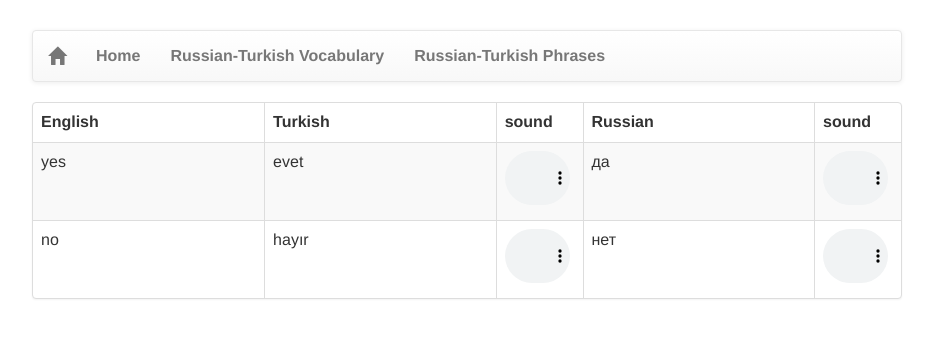
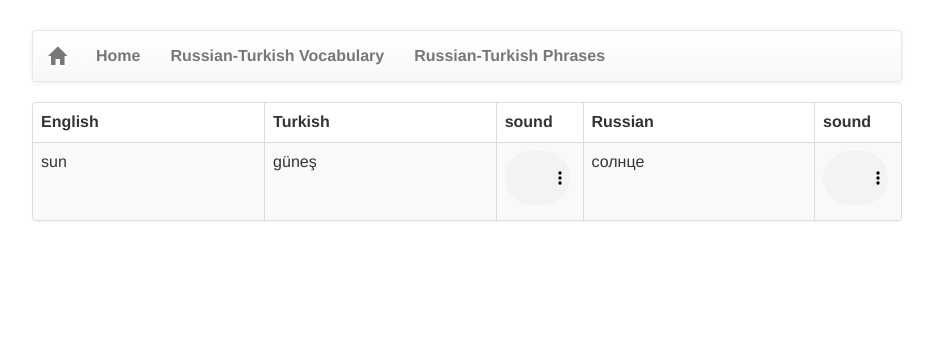
Before and after one commit to study-language/study-language-github.io, a Jekyll site: the page built from pages/russian-turkish-vocabulary.md, in a window 1280 px wide. Shown: the top 338 px of the page, without its empty margins (173-1106 px from the left). Built offline with Jekyll 4.4.1, drawn with Linux system fonts in a browser that asks for light colours; our own code applies the rules of GitHub Pages for plain Markdown files; the repository's description, which GitHub fills in, is left out.

Commit message:
Update russian-turkish-vocabulary.yml

```diff
--- a/_data/russian-turkish-vocabulary.yml
+++ b/_data/russian-turkish-vocabulary.yml
@@ -1,9 +1,5 @@
 vocabulary:
-  - en: "yes"
-    tr: evet
-    tr-s: evet
-    ru: да
-  - en: "no"
-    tr: hayır
-    tr-s: hayir
-    ru: нет
+  - en: sun
+    tr: güneş
+    tr-s: gunes
+    ru: солнце
```
